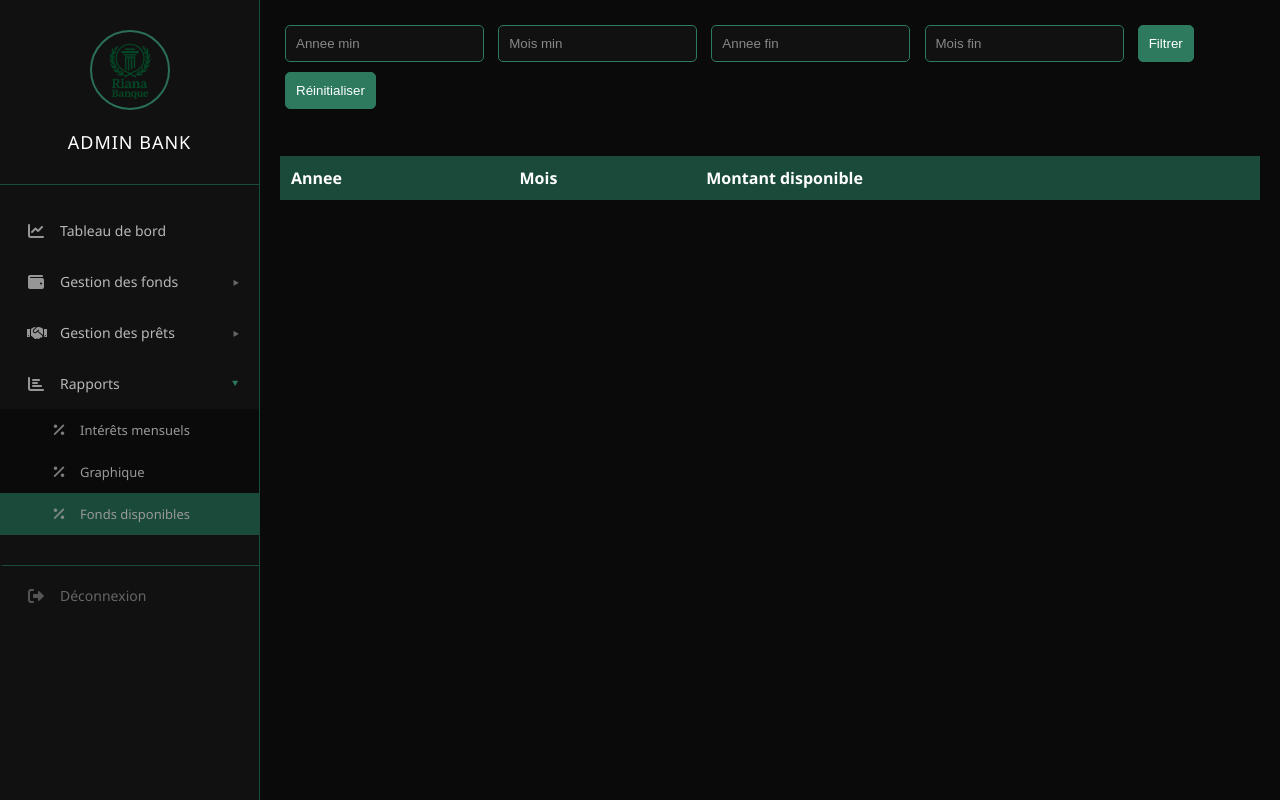
After one commit to Maple155/WEB_S4_MVC, a PHP site: page /Git/admin/tableauEF.php in a window 1280 px wide. The commit adds this page. Run offline with PHP 8.4, Linux system fonts and the light colour scheme; lists and menus that the app fills with data are empty.

Commit message:
tableau_EF

```diff
--- a/admin/add-fond.php
+++ b/admin/add-fond.php
@@ -249,7 +249,7 @@ include 'sidebar.php';
     </div>
 
     <script>
-        const apiBase = "http://localhost/serveur/S4/WEB_S4_MVC/ws";
+        const apiBase = "http://localhost/Git/WEB_S4_MVC/ws";
 
         // Définir la date d'aujourd'hui par défaut
         document.getElementById('date').valueAsDate = new Date();
@@ -311,7 +311,7 @@ include 'sidebar.php';
             showLoader();
 
             const data = `montant=${montant}&date=${date}`;
-            ajax("POST", `admin/addFond`, data, (response) => {
+            ajax("POST", `/admin/addFond`, data, (response) => {
                 hideLoader();
 
                 if (response && response.success) {
--- a/admin/interests_chart.php
+++ b/admin/interests_chart.php
@@ -88,7 +88,7 @@
   </div>
 
   <script>
-    const apiBase = "http://localhost/serveur/S4/WEB_S4_MVC/ws";
+    const apiBase = "http://localhost/Git/WEB_S4_MVC/ws";
     let chartInstance = null;
 
     document.addEventListener('DOMContentLoaded', () => {
--- a/admin/interests_report.php
+++ b/admin/interests_report.php
@@ -119,7 +119,7 @@
   </div>
 
   <script>
-    const apiBase = "http://localhost/serveur/S4/WEB_S4_MVC/ws";
+    const apiBase = "http://localhost/Git/WEB_S4_MVC/ws";
 
     document.addEventListener('DOMContentLoaded', () => {
       const end = new Date();
--- a/admin/listePret.php
+++ b/admin/listePret.php
@@ -111,7 +111,7 @@
     </div>
 
     <script>
-        const apiBase = "http://localhost/serveur/S4/WEB_S4_MVC/ws";
+        const apiBase = "http://localhost/Git/WEB_S4_MVC/ws";
         let allPrets = [];
 
         function ajax(method, url, data, callback) {
--- a/admin/login.php
+++ b/admin/login.php
@@ -136,7 +136,7 @@
     </div>
 
     <script>
-        const apiBase = "http://localhost/serveur/S4/WEB_S4_MVC/ws";
+        const apiBase = "http://localhost/Git/WEB_S4_MVC/ws";
 
         function ajax(method, url, data, callback) {
             const xhr = new XMLHttpRequest();
--- a/admin/sidebar.php
+++ b/admin/sidebar.php
@@ -281,6 +281,10 @@
                     <i class="fas fa-percentage"></i>
                     <span class="menu-label">Graphique</span>
                 </a>
+                <a href="tableauEF.php" class="menu-item">
+                    <i class="fas fa-percentage"></i>
+                    <span class="menu-label">Fonds disponibles</span>
+                </a>
             </div>
 
             <a href="../index.html" class="menu-item logout">
--- /dev/null
+++ b/admin/tableauEF.php
@@ -0,0 +1,179 @@
+<?php include 'sidebar.php'; ?>
+<!DOCTYPE html>
+<html lang="fr">
+<head>
+  <meta charset="UTF-8">
+  <title>Types de prêts</title>
+  <meta name="viewport" content="width=device-width, initial-scale=1.0">
+  <link rel="stylesheet" href="https://cdnjs.cloudflare.com/ajax/libs/font-awesome/6.0.0-beta3/css/all.min.css">
+  <style>
+    body {
+      font-family: 'Segoe UI', Tahoma, Geneva, Verdana, sans-serif;
+      background-color: #0a0a0a;
+      color: #ffffff;
+    }
+
+    .main-content {
+      margin-left: 260px;
+      padding: 20px;
+    }
+
+    @media (max-width: 768px) {
+      .main-content {
+        margin-left: 0;
+      }
+    }
+
+    input,
+    button {
+      padding: 10px;
+      margin: 5px;
+      border: 1px solid #2d7a5f;
+      border-radius: 5px;
+      background-color: #111111;
+      color: #ffffff;
+    }
+
+    input::placeholder {
+      color: #888;
+    }
+
+    button {
+      background-color: #2d7a5f;
+      cursor: pointer;
+    }
+
+    button:hover {
+      background-color: #3d8a6f;
+    }
+
+    table {
+      width: 100%;
+      border-collapse: collapse;
+      margin-top: 20px;
+    }
+
+    th, td {
+      border: 1px solid #1a4a3a;
+      padding: 10px;
+      text-align: left;
+    }
+
+    th {
+      background-color: #1a4a3a;
+      color: #ffffff;
+    }
+
+    td {
+      background-color: #111111;
+    }
+
+    .form-container {
+      margin-bottom: 20px;
+      display: flex;
+      flex-wrap: wrap;
+      gap: 10px;
+    }
+
+    .form-container input {
+      flex: 1;
+      min-width: 150px;
+    }
+    td.numeric {
+        text-align: right;
+        font-variant-numeric: tabular-nums; /* alignement visuel propre */
+    }
+  </style>
+</head>
+
+<body>
+  <div class="main-content">
+
+
+    <input type="number" id="filtre-annee-debut" placeholder="Annee min">
+    <input type="number" id="filtre-mois-debut" placeholder="Mois min">
+    <input type="number" id="filtre-annee-fin" placeholder="Annee fin">
+    <input type="number" id="filtre-mois-fin" placeholder="Mois fin">
+    <button onclick="filtrerTypePrets()">Filtrer</button>
+    <button onclick="resetFiltre()">Réinitialiser</button>
+    <br><br>
+
+    <table id="table-etudiants">
+      <thead>
+        <tr>
+          <th>Annee</th>
+          <th>Mois</th>
+          <th>Montant disponible</th>
+        </tr>
+      </thead>
+      <tbody></tbody>
+    </table>
+  </div>
+
+  <script>
+    const apiBase = "http://localhost/Git/WEB_S4_MVC/ws";
+    let allTypePrets = [];
+
+    function ajax(method, url, data, callback) {
+      const xhr = new XMLHttpRequest();
+      xhr.open(method, apiBase + url, true);
+      xhr.setRequestHeader("Content-Type", "application/x-www-form-urlencoded");
+      xhr.onreadystatechange = () => {
+        if (xhr.readyState === 4 && xhr.status === 200) {
+          callback(JSON.parse(xhr.responseText));
+        }
+      };
+      xhr.send(data);
+    }
+
+    function chargerTypePrets() {
+      ajax("GET", "/admin/fonds", null, (data) => {
+        allTypePrets = data;
+        renderTypePrets(data);
+      });
+    }
+
+    function renderTypePrets(typePrets) {
+      const tbody = document.querySelector("#table-etudiants tbody");
+      tbody.innerHTML = "";
+      typePrets.forEach(e => {
+        const tr = document.createElement("tr");
+        tr.innerHTML = `
+          <td class = "numeric">${parseFloat(e.annee).toLocaleString('fr-FR', { minimumFractionDigits: 0 })}</td>
+          <td class = "numeric">${parseFloat(e.mois).toLocaleString('fr-FR', { minimumFractionDigits: 0 })}</td>
+          <td class = "numeric">${parseFloat(e.montant_disponible).toLocaleString('fr-FR', { minimumFractionDigits: 2, maximumFractionDigits:2 })}</td>
+        `;
+        tbody.appendChild(tr);
+      });
+    }
+
+    function filtrerTypePrets() {
+      const annee_debut = parseFloat(document.getElementById("filtre-annee-debut").value) || 0;
+      const mois_debut = parseFloat(document.getElementById("filtre-mois-debut").value) || 0;
+      const annee_fin = parseFloat(document.getElementById("filtre-annee-fin").value) || 0;
+      const mois_fin = parseFloat(document.getElementById("filtre-mois-fin").value) || 0;
+
+      const resultat = allTypePrets.filter(e => {
+        return (
+          parseFloat(e.annee)>=annee_debut &&
+          parseFloat(e.annee) <= annee_fin &&
+          parseFloat(e.mois) >= mois_debut &&
+          parseFloat(e.mois) <= mois_fin
+        );
+      });
+
+      renderTypePrets(resultat);
+    }
+
+    function resetFiltre() {
+      document.getElementById("filtre-annee-debut").value = "";
+      document.getElementById("filtre-annee-fin").value = "";
+      document.getElementById("filtre-mois-debut").value = "";
+      document.getElementById("filtre-mois-fin").value = "";
+      renderTypePrets(allTypePrets);
+    }
+
+    chargerTypePrets();
+  </script>
+</body>
+</html>
--- a/admin/typePret.php
+++ b/admin/typePret.php
@@ -124,7 +124,7 @@
   </div>
 
   <script>
-    const apiBase = "http://localhost/serveur/S4/WEB_S4_MVC/ws";
+    const apiBase = "http://localhost/Git/WEB_S4_MVC/ws";
     let allTypePrets = [];
 
     function ajax(method, url, data, callback) {
--- a/sql/data.sql
+++ b/sql/data.sql
@@ -5,6 +5,9 @@ INSERT INTO etablissement_financiere (id_etablissement, nom, mdp) VALUES
 -- 2) Mouvements d’argent de l’établissement
 INSERT INTO mouvement_argent (id_mouvement, montant, date_) VALUES
 (1, 10000000, '2025-07-01');
+
+INSERT INTO mouvement_argent (montant, date_) VALUES
+(-10000000, '2025-07-01');
 
 -- 3) Types de prêt
 INSERT INTO type_pret (id_type_pret, nom, taux_interet, duree_max_mois, montant_min, montant_max, age_min) VALUES
--- a/ws/helpers/Utils.php
+++ b/ws/helpers/Utils.php
@@ -3,6 +3,6 @@
 class Utils {
     public static function formatDate($date) {
         $dt = new DateTime($date);
-        return $dt->format('d/m/Y');
+        return $dt->format('Y/m/d');
     }
 }
--- a/ws/routes/AdminRoutes.php
+++ b/ws/routes/AdminRoutes.php
@@ -4,4 +4,5 @@ require_once __DIR__ . '/../controllers/AdminController.php';
 Flight::route('POST /admin/login', ['AdminController', 'login']);
 Flight::route('POST /admin/addFond', ['AdminController',  'addFondEF']);
 Flight::route('GET /admin/interets',['AdminController', 'getInterestsByPeriod']);
+Flight::route('GET /admin/fonds',['AdminController', 'getMontantDisponible']);
 ?>
```
Also changed, not shown: ws/controllers/AdminController.php (+69 -15 lines), ws/models/EF.php (+27 -0 lines), ws/models/Mensualite.php (added, +19 -0 lines).
